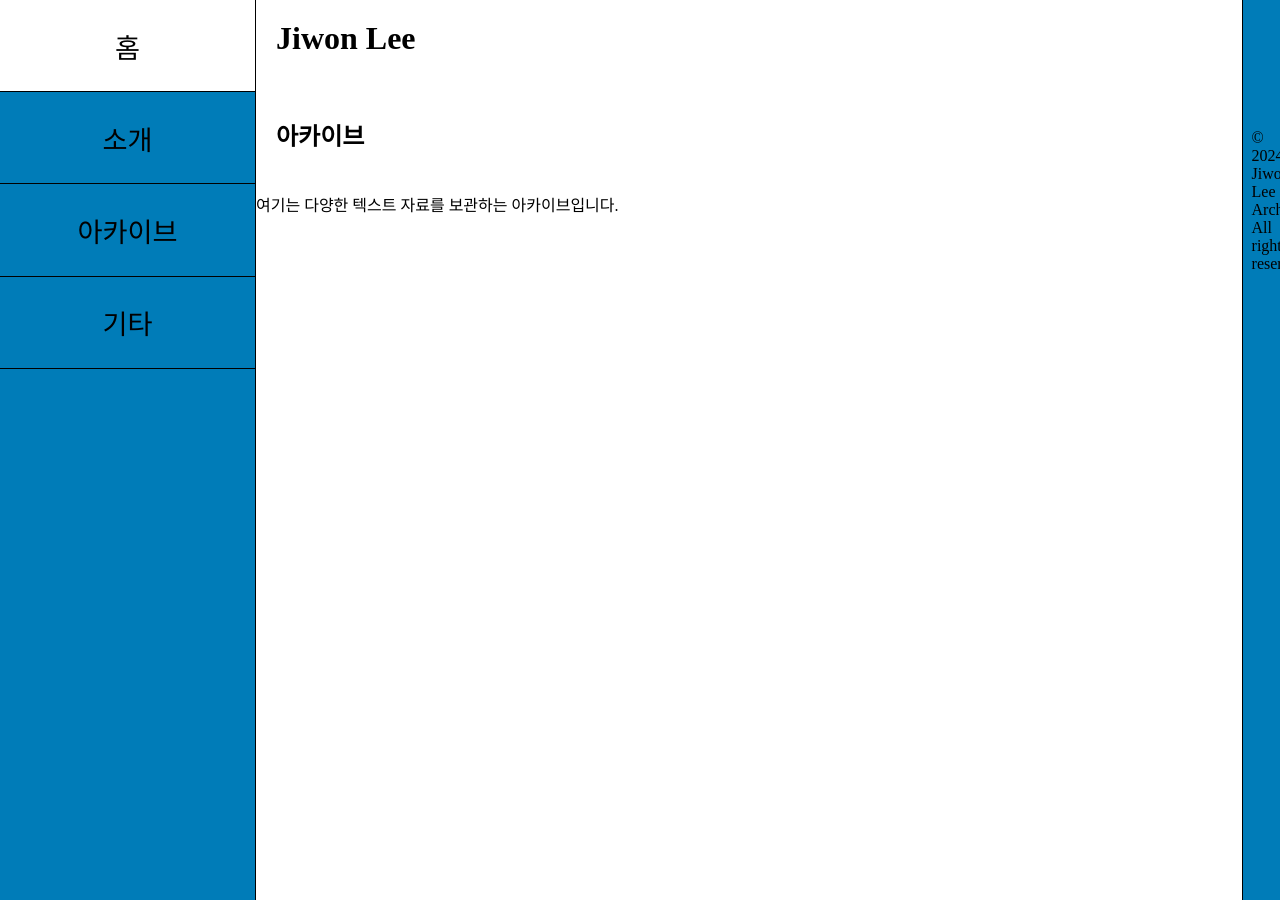
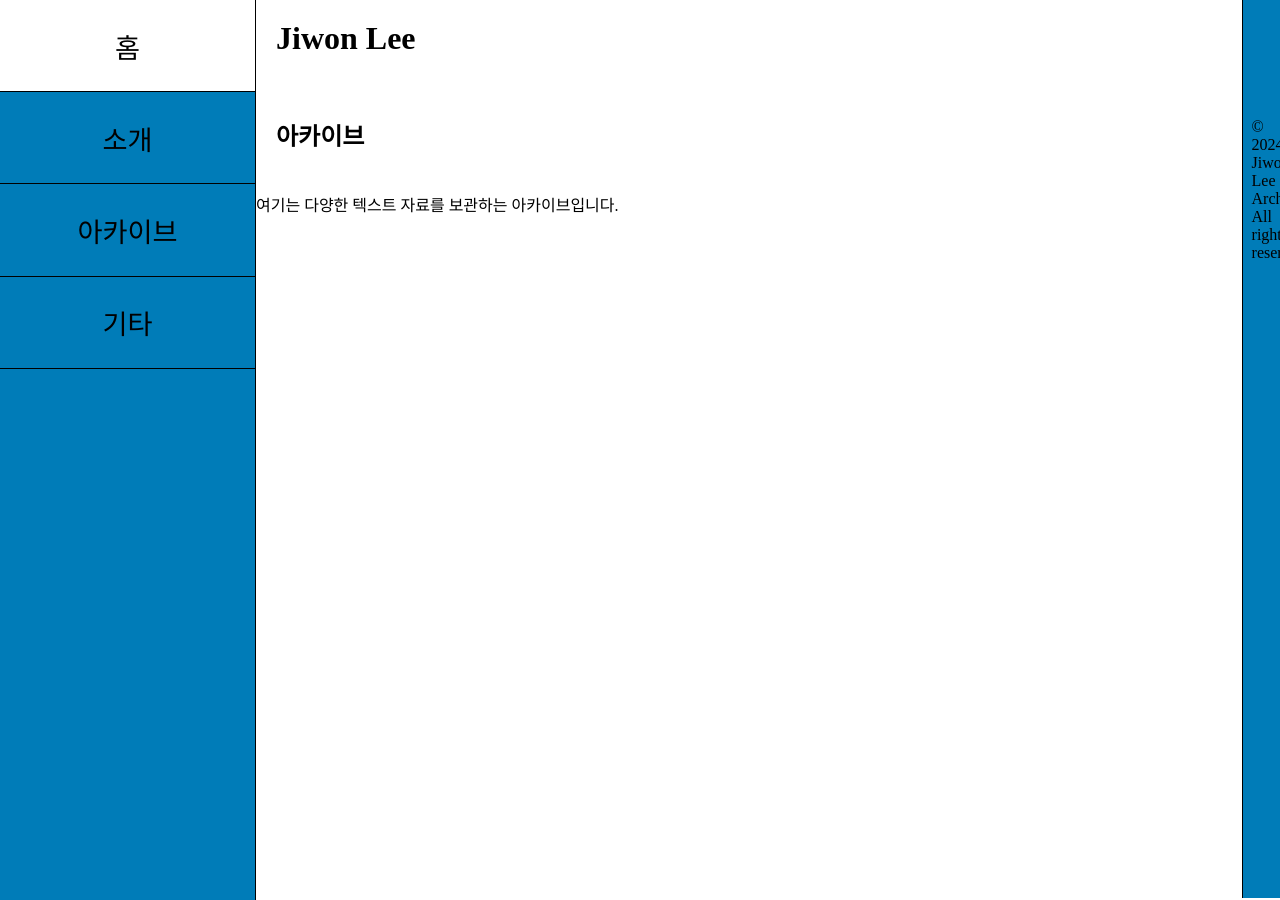
Before and after one commit to LfayeJ/archives, a Jekyll site: the page built from index.html, in a window 1280 px wide. Built offline with Jekyll 4.4.1, drawn with Linux system fonts in a browser that asks for light colours; some web fonts are replaced.

Commit message:
Update styles.css

```diff
--- a/assets/css/styles.css
+++ b/assets/css/styles.css
@@ -82,7 +82,13 @@
   top: 0;
   right: 0;
   width: 3vw;
-  padding: 0.7vw;
+  -webkit-box-align: center;
+  -ms-flex-align: center;
+  align-items: center;
+  vertical-align: baseline;
+  padding-right: 0.7vw;
+  padding-left: 0.7vw;
+  margin-top: -0.125vw;
   border-left: 1px solid var(--border-color);
   z-index: 10; /* 다른 요소 위에 표시되도록 설정 */
 }
```
